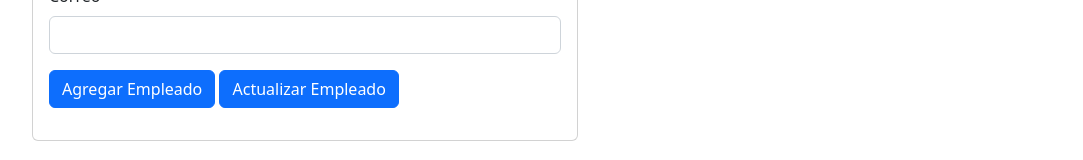
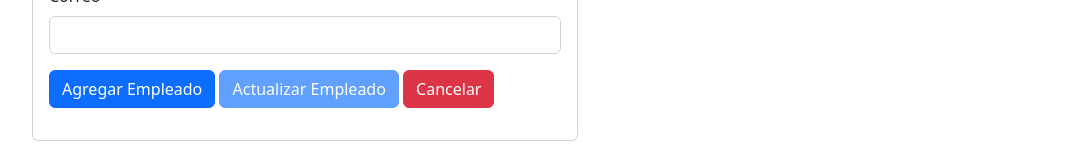
Before and after one commit to JosCha94/Svelte_Alumnos, a SvelteKit app: page / in a window 1280 px wide. Shown: the part 318-478 px from the top of the page, without its empty margins (50-1133 px from the left). Built offline with nearby package versions, Linux system fonts and the light colour scheme; no server answers.

Commit message:
arreglitos

```diff
--- a/src/routes/+page.svelte
+++ b/src/routes/+page.svelte
@@ -9,12 +9,14 @@
    * @type {any[]}
    */
   let empleados = [];
+  let activado = true;
   let datosEmpleado = {
     id: null,
     nombre: "",
     correo: "",
   };
 
+  // MOSTRAR
   let mostrarEmpleados = () => {
     fetch("http://localhost/API%20Empleados/")
       .then((respuesta) => respuesta.json())
@@ -26,11 +28,13 @@
           nombre: "",
           correo: "",
         };
+        activado=true;
         // console.log(empleados); PARA VER LOS DATOS Q TRAE
       })
       .catch(console.log);
   };
 
+  // AGREGAR
   let agregarEmpleado = () => {
     const nuevoEmpleado = {
       id: datosEmpleado.id,
@@ -50,6 +54,7 @@
       .catch(console.log);
   };
 
+  // BORRAR
   let borrarEmpleado = (id) => {
     fetch("http://localhost/API%20Empleados/?borrar=" + id)
       .then((respuesta) => respuesta.json())
@@ -59,12 +64,15 @@
       .catch(console.log);
   };
 
+  // EDITAR
   let editarEmpleado = (empleado) => {
     datosEmpleado = empleado;
+    activado = false;
   };
 
+  // ACTUALIZAR
   let actualizarEmpleado = () => {
-    fetch("http://localhost/API%20Empleados/?actualizar=" +datosEmpleado.id, {
+    fetch("http://localhost/API%20Empleados/?actualizar=" + datosEmpleado.id, {
       method: "POST",
       body: JSON.stringify(datosEmpleado),
     })
@@ -72,6 +80,7 @@
       .then((datosRespuesta) => {
         // console.log(datosRespuesta) PARA VER SI HAY ERRORES
         mostrarEmpleados();
+        activado = true;
       })
       .catch(console.log);
   };
@@ -121,13 +130,19 @@
                 type="button"
                 class="btn btn-primary"
                 on:click|preventDefault={agregarEmpleado}
+                disabled={!activado}
                 >Agregar Empleado</button
               >
               <button
                 type="button"
                 class="btn btn-primary"
                 on:click|preventDefault={actualizarEmpleado}
-                >Actualizar Empleado</button
+                disabled={activado}>Actualizar Empleado</button
+              >
+              <button
+                type="button"
+                class="btn btn-danger"
+                on:click|preventDefault={mostrarEmpleados}>Cancelar</button
               >
             </div>
           </form>
```
